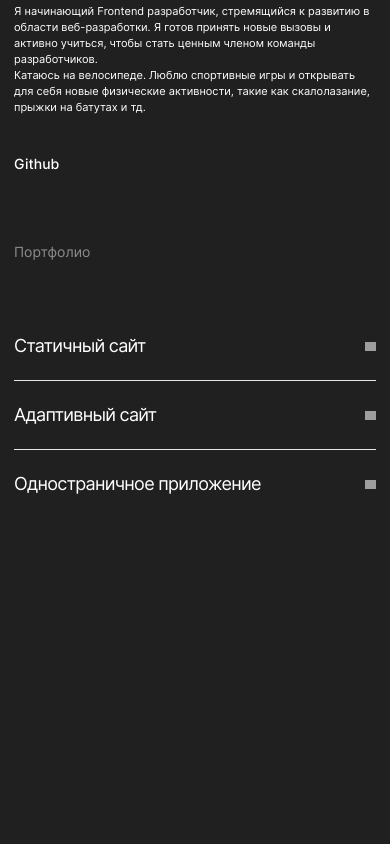
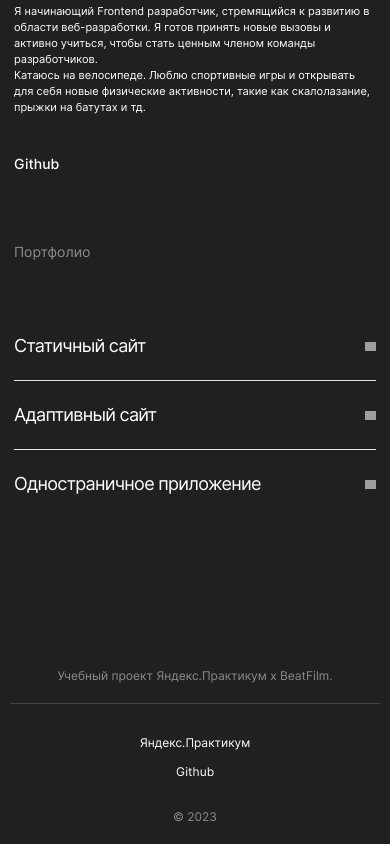
Before and after one commit to dzoric1/movies-explorer-frontend, a React (Create React App) app: page / in a window 390 px wide. Shown: the part 2550-3394 px from the top of the page. Before the commit the page ends 3138 px from the top, so only its background shows below. Built offline with nearby package versions, Linux system fonts and the light colour scheme; grey boxes are pictures that could not be loaded.

Commit message:
realized footer

```diff
--- a/src/components/App/App.jsx
+++ b/src/components/App/App.jsx
@@ -1,5 +1,6 @@
 import AboutMe from '../AboutMe/AboutMe';
 import AboutProject from '../AboutProject/AboutProject';
+import Footer from '../Footer/Footer';
 import Header from '../Header/Header';
 import Portfolio from '../Portfolio/Portfolio';
 import Promo from '../Promo/Promo';
@@ -16,6 +17,7 @@ function App() {
       <Techs />
       <AboutMe />
       <Portfolio />
+      <Footer />
     </>
   );
 }
--- /dev/null
+++ b/src/components/Footer/Footer.css
@@ -0,0 +1,85 @@
+.footer {
+  padding: 80px 70px 20px;
+}
+
+@media screen and (max-width: 1023px) {
+  .footer {
+    padding: 80px 30px 20px;
+  }
+}
+
+@media screen and (max-width: 767px) {
+  .footer {
+    padding: 80px 10px 20px;
+  }
+}
+
+.footer__title {
+  color: #8b8b8b;
+  text-align: center;
+  font-size: 13px;
+  font-weight: 400;
+  line-height: normal;
+  border-bottom: 1px solid #424242;
+  padding: 0 0 20px 0;
+  margin: 0 0 20px 0;
+}
+
+@media screen and (max-width: 767px) {
+  .footer__title {
+    font-size: 12px;
+    margin: 0 0 30px 0;
+  }
+}
+
+.footer__content {
+  display: flex;
+  align-items: center;
+  justify-content: space-between;
+}
+
+@media screen and (max-width: 767px) {
+  .footer__content {
+    flex-direction: column;
+    gap: 30px;
+  }
+}
+
+.footer__copyright {
+  font-size: 13px;
+  line-height: normal;
+}
+
+@media screen and (max-width: 767px) {
+  .footer__copyright {
+    font-size: 12px;
+    color: #8b8b8b;
+    order: 2;
+  }
+}
+
+.footer__navigation-links {
+  display: flex;
+  align-items: center;
+  gap: 20px;
+}
+
+@media screen and (max-width: 767px) {
+  .footer__navigation-links {
+    flex-direction: column;
+    gap: 12px;
+  }
+}
+
+.footer__navigation-link {
+  color: #fff;
+  text-decoration: none;
+  font-size: 13px;
+  line-height: normal;
+}
+
+@media screen and (max-width: 767px) {
+  .footer__navigation-link {
+    font-size: 12px;
+  }
+}
--- /dev/null
+++ b/src/components/Footer/Footer.jsx
@@ -0,0 +1,38 @@
+import { Link } from "react-router-dom";
+import './Footer.css';
+
+
+const Footer = () => {
+  return (
+    <footer className="footer container">
+      <h2 className="footer__title">Учебный проект Яндекс.Практикум х BeatFilm.</h2>
+      <div className="footer__content">
+        <span className="footer__copyright">&copy; 2023</span>
+        <nav className="footer__navigation">
+          <ul className="footer__navigation-links list-reset">
+            <li>
+              <Link
+                className="footer__navigation-link hover-opacity"
+                to="https://practicum.yandex.ru/"
+                target="_blank"
+              >
+                Яндекс.Практикум
+              </Link>
+            </li>
+            <li>
+              <Link
+                className="footer__navigation-link hover-opacity"
+                to="https://github.com/dzoric1"
+                target="_blank"
+              >
+                Github
+              </Link>
+            </li>
+          </ul>
+        </nav>
+      </div>
+    </footer>
+  );
+}
+
+export default Footer;
```
